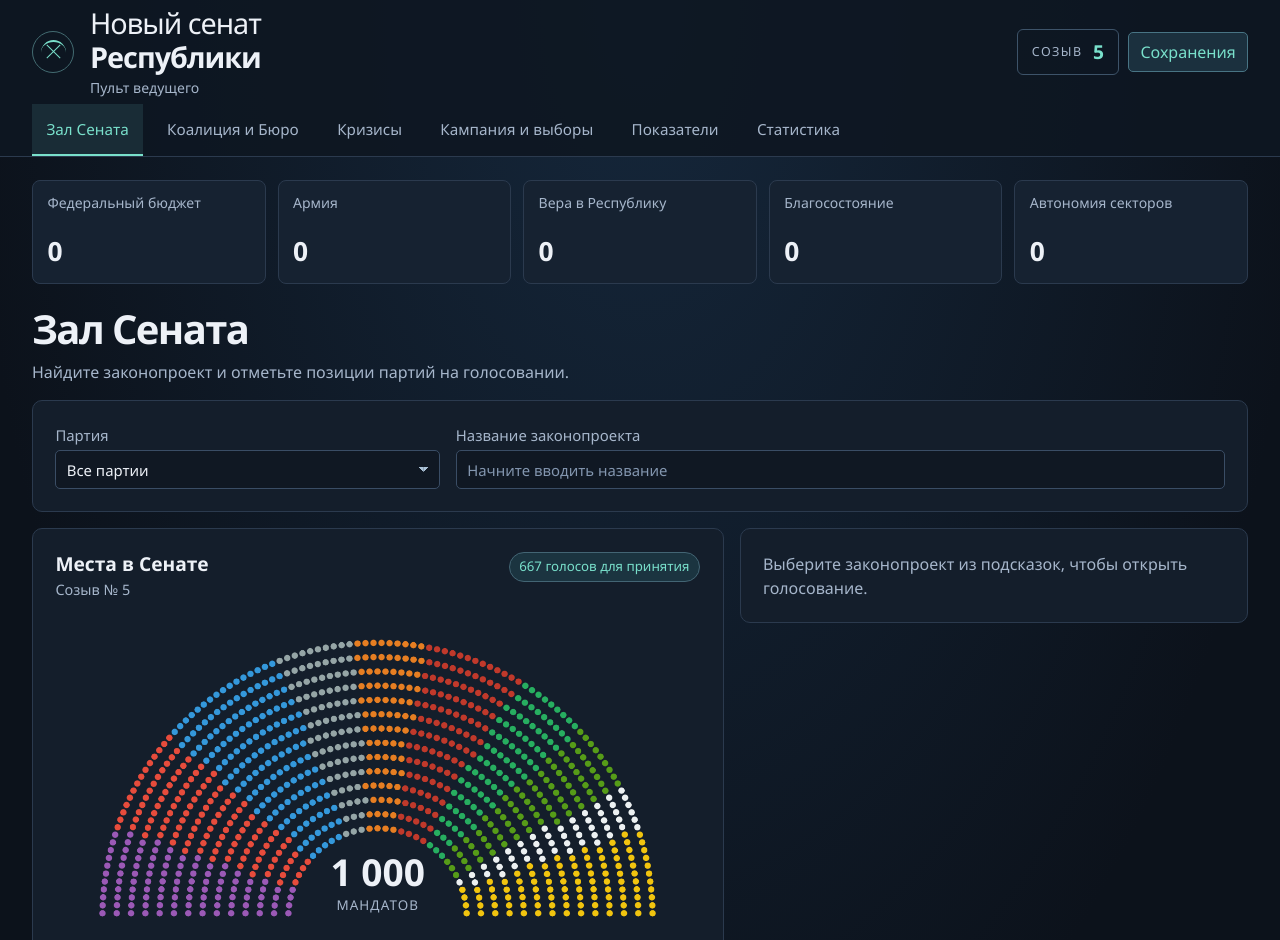
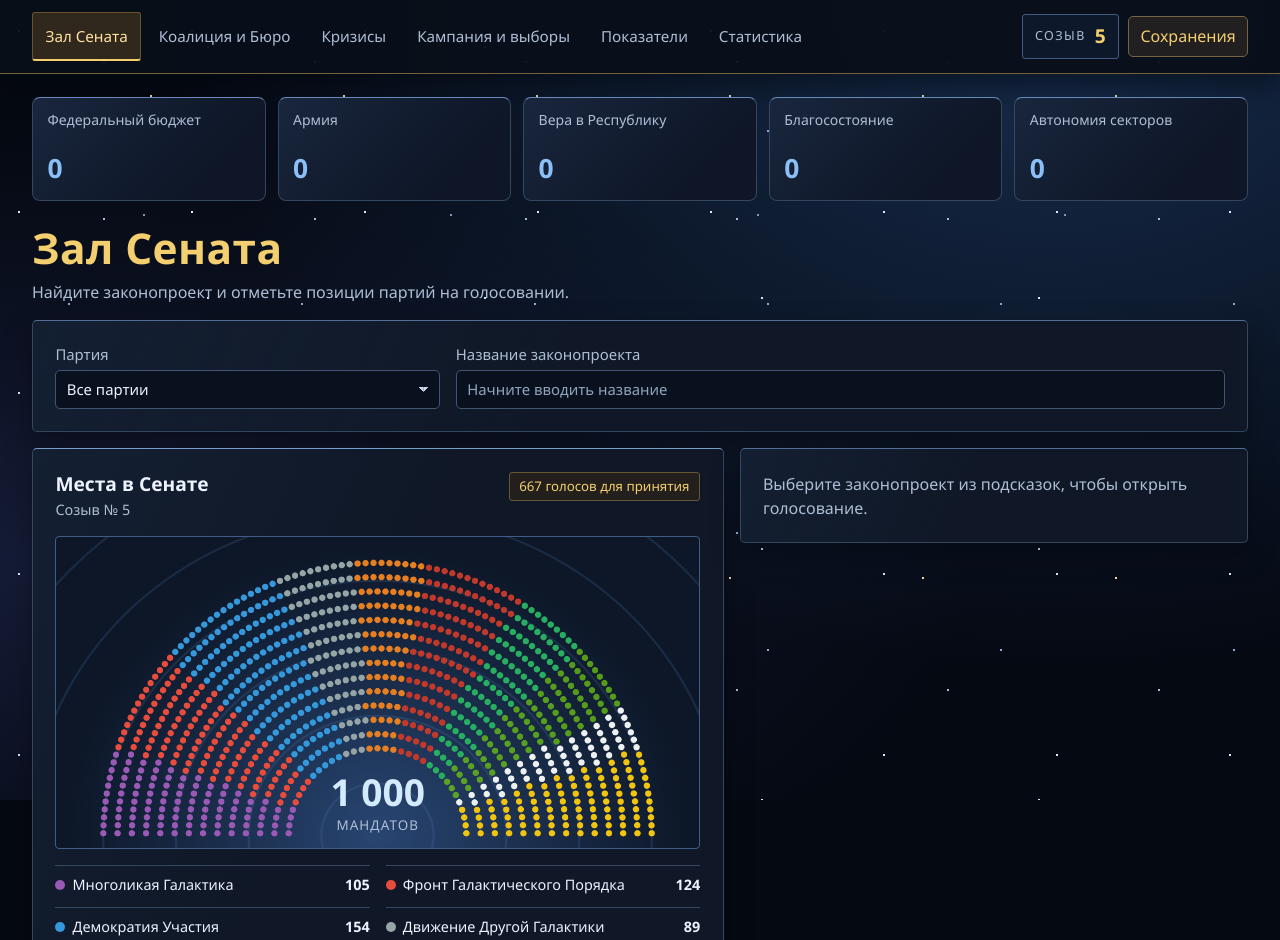
Before and after one commit to T4ras/T4ras.github.io, a plain HTML site: page galactic-senate/index.html in a window 1280 px wide. Shown: the top 940 px of the page. Drawn offline with Linux system fonts and the light colour scheme.

Commit message:
Restyle the simulator as a Galactic Senate terminal

```diff
--- a/galactic-senate/index.html
+++ b/galactic-senate/index.html
@@ -5,7 +5,7 @@
   <meta name="viewport" content="width=device-width, initial-scale=1">
   <meta name="description" content="Локальный симулятор для ведущего игры «Новый сенат Республики»">
   <title>Новый сенат Республики</title>
-  <link rel="stylesheet" href="./style.css?v=ffdb630213ac">
+  <link rel="stylesheet" href="./style.css?v=cedda2a79675">
   <script defer src="./data.js?v=a1d784bd5263"></script>
   <script defer src="./catalog.js?v=62d7a181ec51"></script>
   <script defer src="./crises.js?v=996662a63ceb"></script>
@@ -16,23 +16,19 @@
 <body>
   <header class="masthead">
     <div class="frame mast-row">
-      <div class="identity">
-        <span class="insignia" aria-hidden="true"><i></i></span>
-        <div><h1>Новый сенат <strong>Республики</strong></h1><p>Пульт ведущего</p></div>
-      </div>
+      <nav class="navigation" aria-label="Этапы игры">
+        <a href="#senate">Зал Сената</a>
+        <a href="#bureaus">Коалиция и Бюро</a>
+        <a href="#crisis">Кризисы</a>
+        <a href="#campaign">Кампания и выборы</a>
+        <a href="#board">Показатели</a>
+        <a href="#statistics">Статистика</a>
+      </nav>
       <div class="mast-actions">
         <div id="session" class="session"></div>
         <a class="saves-link" href="#saves">Сохранения</a>
       </div>
     </div>
-    <nav class="frame navigation" aria-label="Этапы игры">
-      <a href="#senate">Зал Сената</a>
-      <a href="#bureaus">Коалиция и Бюро</a>
-      <a href="#crisis">Кризисы</a>
-      <a href="#campaign">Кампания и выборы</a>
-      <a href="#board">Показатели</a>
-      <a href="#statistics">Статистика</a>
-    </nav>
   </header>
   <main class="frame">
     <section id="indicators" class="indicators" aria-label="Показатели Республики"></section>
--- a/galactic-senate/style.css
+++ b/galactic-senate/style.css
@@ -1,12 +1,14 @@
 :root {
   color-scheme: dark;
-  --bg: #0c121b;
-  --panel: #141e2b;
-  --field: #101823;
-  --stroke: #2b3a4e;
-  --text: #edf1f7;
-  --muted: #a6b6cb;
-  --accent: #79e0cb;
+  --bg: #050912;
+  --panel: #101827;
+  --field: #0a111e;
+  --stroke: #35465f;
+  --text: #edf3ff;
+  --muted: #aebed5;
+  --accent: #f4cf70;
+  --blue: #8abff8;
+  --display: "Bahnschrift", "Segoe UI", system-ui, sans-serif;
   --yes: #79e0b5;
   --no: #ff9a9a;
   --abstain: #edc583;
@@ -16,9 +18,29 @@
 * { box-sizing: border-box; }
 body {
   margin: 0;
-  background: radial-gradient(ellipse at 50% 0%, #15273b 0, transparent 42rem), var(--bg);
+  isolation: isolate;
+  background: var(--bg);
   color: var(--text);
   min-height: 100vh;
+}
+body::before {
+  content: "";
+  position: fixed;
+  inset: 0;
+  z-index: -1;
+  pointer-events: none;
+  background:
+    radial-gradient(1px 1px at 19px 31px, #dbe9ff 98%, transparent),
+    radial-gradient(1px 1px at 104px 62px, #aabbdd 98%, transparent),
+    radial-gradient(1px 1px at 69px 131px, #8ba8d9 98%, transparent),
+    radial-gradient(1px 1px at 151px 96px, #f4dca8 98%, transparent),
+    radial-gradient(1.5px 1.5px at 208px 47px, #d1e5ff 80%, transparent),
+    radial-gradient(1px 1px at 144px 215px, #7f97bc 98%, transparent),
+    radial-gradient(ellipse at 82% 0%, #172d4d 0, transparent 59%),
+    radial-gradient(ellipse at 4% 70%, #151c37 0, transparent 53%),
+    var(--bg);
+  background-size: 173px 181px, 211px 157px, 233px 173px, 193px 241px,
+    277px 251px, 307px 293px, auto, auto, auto;
 }
 [hidden] { display: none !important; }
 a { color: var(--accent); text-underline-offset: .25em; }
@@ -31,21 +53,22 @@ h3 { font-size: 1.2rem; line-height: 1.25; }
 h4 { margin: 1.25rem 0 .55rem; }
 .frame { width: min(100% - 4rem, 1300px); margin-inline: auto; }
 
-.masthead { border-bottom: 1px solid var(--stroke); background: #0e1722e6; }
-.mast-row { min-height: 104px; display: flex; align-items: center; justify-content: space-between; gap: 1rem; }
-.identity { display: flex; align-items: center; gap: 1rem; }
-.identity h1 { font-size: clamp(1.25rem, 3vw, 1.8rem); line-height: 1.15; font-weight: 500; letter-spacing: -.035em; }
-.identity p { margin-top: .25rem; color: var(--muted); font-size: .875rem; }
-.insignia { flex: 0 0 42px; height: 42px; display: grid; place-items: center; border: 1px solid #436b71; border-radius: 50%; }
-.insignia i { width: 25px; height: 25px; border-top: 2px solid var(--accent); border-radius: 50%; position: relative; }
-.insignia i::before, .insignia i::after { content: ""; position: absolute; top: 9px; left: 3px; width: 19px; height: 1px; background: var(--accent); transform: rotate(45deg); }
-.insignia i::after { transform: rotate(-45deg); }
-.session { display: flex; gap: .65rem; align-items: center; padding: .5rem .85rem; border: 1px solid #3d5369; border-radius: 6px; }
+.masthead {
+  background: #090f1af2;
+  border-bottom: 1px solid #76613b;
+  box-shadow: 0 12px 28px #02050b80;
+}
+.mast-row { min-height: 73px; display: flex; align-items: center; justify-content: space-between; gap: 1.15rem; }
+.session {
+  display: flex; align-items: center; gap: .55rem; padding: .44rem .75rem;
+  border: 1px solid #425a80; border-radius: 3px; background: #0d182b;
+  white-space: nowrap;
+}
 .session span { font-size: .78rem; letter-spacing: .12em; color: var(--muted); }
 .session b { font-size: 1.2rem; color: var(--accent); }
-.mast-actions { display: flex; align-items: center; gap: .6rem; }
-.saves-link { display: inline-block; border: 1px solid #487484; border-radius: 5px; padding: .45rem .7rem; color: var(--accent); background: #1b303e; text-decoration: none; white-space: nowrap; }
-.saves-link:hover, .saves-link[aria-current="page"] { background: #294756; }
+.mast-actions { display: flex; flex: none; align-items: center; gap: .6rem; }
+.saves-link { display: inline-block; border: 1px solid #756440; border-radius: 5px; padding: .45rem .7rem; color: var(--accent); background: #221f20; text-decoration: none; white-space: nowrap; }
+.saves-link:hover, .saves-link[aria-current="page"] { background: #3b3121; }
 .save-panel { margin-bottom: .9rem; }
 .save-panel h3 { margin-bottom: .45rem; }
 .save-toolbar, .save-row-actions { display: flex; flex-wrap: wrap; align-items: center; gap: .55rem; }
@@ -56,35 +79,51 @@ h4 { margin: 1.25rem 0 .55rem; }
 .save-list li:last-child { padding-bottom: 0; }
 .save-list strong { display: block; }
 
-.navigation { display: flex; overflow-x: auto; gap: .6rem; scrollbar-width: thin; }
-.navigation a { display: block; flex-shrink: 0; padding: .85rem .9rem; border-bottom: 2px solid transparent; color: var(--muted); text-decoration: none; font-size: .95rem; }
-.navigation a:hover { color: var(--text); background: #1b2a3a; }
-.navigation a[aria-current="page"] { border-color: var(--accent); color: var(--accent); background: #192c36; }
+.navigation { display: flex; min-width: 0; overflow-x: auto; gap: .25rem; scrollbar-width: thin; }
+.navigation a { display: block; flex-shrink: 0; padding: .7rem .78rem; border: 1px solid transparent; border-bottom: 2px solid transparent; border-radius: 3px; color: var(--muted); text-decoration: none; font-size: .95rem; }
+.navigation a:hover { color: var(--text); background: #19273b; }
+.navigation a[aria-current="page"] { border-color: #675333; border-bottom-color: var(--accent); color: #ffe2a0; background: #30281c; }
+
+main.frame { padding-bottom: 2rem; }
 
 .indicators { display: grid; grid-template-columns: repeat(5, minmax(0, 1fr)); gap: .75rem; margin: 1.45rem 0; }
-.metric { display: grid; align-content: space-between; min-height: 104px; border: 1px solid var(--stroke); border-radius: 8px; background: #162231; padding: .7rem .9rem; }
+.metric { display: grid; align-content: space-between; min-height: 104px; border: 1px solid var(--stroke); border-radius: 8px; background: linear-gradient(135deg, #19263d, #0e1627 75%); border-top-color: #688abb; padding: .7rem .9rem; }
 .metric > span { font-size: .875rem; color: var(--muted); }
-.metric strong { font-size: 1.65rem; font-variant-numeric: tabular-nums; }
+.metric strong { font-size: 1.65rem; font-variant-numeric: tabular-nums; color: var(--blue); }
+.metric strong.yes { color: var(--yes); }
+.metric strong.no { color: var(--no); }
 .metric small { font-size: .875rem; color: var(--muted); font-weight: 500; }
 .meter { height: 3px; background: #314257; border-radius: 8px; overflow: hidden; }
 .meter i { display: block; height: 100%; background: var(--accent); }
 
 .page-title { margin: 1.45rem 0 1rem; }
-.page-title h2 { font-size: clamp(1.65rem, 4vw, 2.5rem); line-height: 1.12; letter-spacing: -.04em; }
+.page-title h2 { font-family: var(--display); font-size: clamp(1.8rem, 4vw, 2.65rem); line-height: 1.12; letter-spacing: .01em; color: var(--accent); }
 .page-title p { color: var(--muted); margin-top: .5rem; }
-.panel { min-width: 0; border: 1px solid var(--stroke); border-radius: 10px; background: var(--panel); padding: clamp(1rem, 2vw, 1.4rem); }
+.panel { min-width: 0; border: 1px solid var(--stroke); border-top-color: #526e96; border-radius: 5px; padding: clamp(1rem, 2vw, 1.4rem);
+  background: linear-gradient(115deg, #18284070, transparent 43%), var(--panel);
+  box-shadow: 0 12px 28px #02050b5c; }
 .panel-head { display: flex; align-items: flex-start; justify-content: space-between; flex-wrap: wrap; gap: .6rem; margin-bottom: 1rem; }
 .panel-head p { margin-top: .2rem; color: var(--muted); font-size: .9rem; }
-.tag { border: 1px solid #436574; border-radius: 20px; background: #1b3440; color: var(--accent); padding: .25rem .6rem; font-size: .83rem; }
+.tag { border: 1px solid #655635; border-radius: 3px; background: #231f1c; color: var(--accent); padding: .25rem .6rem; font-size: .83rem; }
 .tag.passed { color: var(--yes); }
 .tag.rejected { color: var(--no); }
 .tag.second { color: var(--abstain); }
 .split { display: grid; gap: 1rem; align-items: start; }
 .senate-layout { grid-template-columns: minmax(0, 1.36fr) minmax(0, 1fr); }
-.chamber { max-width: 650px; margin-inline: auto; position: relative; }
+.chamber-panel { border-top-color: #789ccc; }
+.chamber {
+  max-width: 650px;
+  margin-inline: auto;
+  position: relative;
+  background:
+    repeating-radial-gradient(ellipse at 50% 96%, transparent 0 12%, #547fbd30 12.2% 12.45%, transparent 12.7% 16%),
+    radial-gradient(ellipse at 50% 95%, #284571, #0d1728 68%);
+  border: 1px solid #405d85;
+  border-radius: 4px;
+}
 .chamber canvas { display: block; width: 100%; height: auto; }
 .chamber-total { position: absolute; bottom: 4%; left: 0; right: 0; text-align: center; pointer-events: none; }
-.chamber-total strong { display: block; font-variant-numeric: tabular-nums; font-size: clamp(1.15rem, 2.9vw, 2.7rem); line-height: 1.04; }
+.chamber-total strong { display: block; color: #d3eaff; font-variant-numeric: tabular-nums; font-size: clamp(1.15rem, 2.9vw, 2.7rem); line-height: 1.04; }
 .chamber-total span { color: var(--muted); font-size: clamp(.6rem, 1.2vw, .84rem); letter-spacing: .08em; }
 .legend { display: grid; grid-template-columns: repeat(2, minmax(0, 1fr)); column-gap: 1rem; row-gap: .15rem; list-style: none; margin: 1rem 0 0; padding: 0; }
 .legend li { display: flex; align-items: baseline; justify-content: space-between; gap: .6rem; border-top: 1px solid var(--stroke); padding: .52rem 0; font-size: .9rem; }
@@ -93,13 +132,13 @@ h4 { margin: 1.25rem 0 .55rem; }
 label { display: block; color: var(--muted); font-size: .93rem; }
 label > input:not([type="checkbox"], [type="radio"], [type="range"]), label > select { margin-top: .28rem; }
 input:not([type="checkbox"], [type="radio"], [type="range"]), select {
-  display: block; width: 100%; border: 1px solid #3a4d65; border-radius: 5px;
+  display: block; width: 100%; border: 1px solid #415572; border-radius: 5px;
   background-color: var(--field); padding: .45rem .65rem; min-height: 2.35rem; color: var(--text);
 }
-input::placeholder { color: #8396af; }
-select { appearance: none; padding-right: 1.8rem; background-image: linear-gradient(45deg, transparent 50%, #aac1d6 50%), linear-gradient(135deg, #aac1d6 50%, transparent 50%); background-position: right .95rem center, right .65rem center; background-size: .3rem .3rem; background-repeat: no-repeat; }
+input::placeholder { color: #91a4bd; }
+select { appearance: none; padding-right: 1.8rem; background-image: linear-gradient(45deg, transparent 50%, #cad8e9 50%), linear-gradient(135deg, #cad8e9 50%, transparent 50%); background-position: right .95rem center, right .65rem center; background-size: .3rem .3rem; background-repeat: no-repeat; }
 select:disabled { cursor: default; opacity: .75; }
-details { border: 1px solid var(--stroke); border-radius: 6px; background: #101a26; padding: .65rem .75rem; }
+details { border: 1px solid var(--stroke); border-radius: 6px; background: #0b1424; padding: .65rem .75rem; }
 summary { font-weight: 600; }
 details p { margin-top: .65rem; }
 .vote-list { margin-top: .55rem; }
@@ -114,12 +153,12 @@ details p { margin-top: .65rem; }
 .yes { color: var(--yes); }
 .no { color: var(--no); }
 .abstain { color: var(--abstain); }
-button { border: 1px solid #487484; border-radius: 5px; padding: .55rem .85rem; }
-.primary { min-height: 2.7rem; color: #0c211e; background: var(--accent); border-color: transparent; font-weight: 700; }
-.primary:hover { background: #a1efdd; }
-.quiet { background: #1b303e; color: var(--accent); font-size: .85rem; margin-top: .7rem; }
-.quiet:hover { background: #274355; }
-.notice { padding: .75rem 1rem; border: 1px solid #4b877f; border-radius: 6px; background: #19353a; color: #c0f6e9; margin-bottom: 1rem; }
+button { border: 1px solid #756440; border-radius: 5px; padding: .55rem .85rem; }
+.primary { min-height: 2.7rem; color: #171107; background: var(--accent); border-color: transparent; font-weight: 700; }
+.primary:hover { background: #ffe5a2; }
+.quiet { background: #221f20; color: var(--accent); font-size: .85rem; margin-top: .7rem; }
+.quiet:hover { background: #3c3120; }
+.notice { padding: .75rem 1rem; border: 1px solid #73613a; border-radius: 6px; background: #292418; color: #f9e3a9; margin-bottom: 1rem; }
 .muted { color: var(--muted); font-size: .875rem; }
 .lead { max-width: 76ch; margin-top: .5rem; color: var(--muted); }
 .empty { color: var(--muted); }
@@ -132,7 +171,7 @@ button { border: 1px solid #487484; border-radius: 5px; padding: .55rem .85rem;
 .party-checks label, .choice { display: flex; align-items: flex-start; gap: .5rem; padding: .5rem .6rem; border: 1px solid var(--stroke); border-radius: 6px; background: var(--field); color: var(--text); }
 .party-checks input, .choice input { margin: .32rem 0 0; }
 .party-checks b { margin-left: auto; }
-.party-checks label:has(:checked), .choice:has(:checked) { border-color: var(--accent); background: #1b333a; }
+.party-checks label:has(:checked), .choice:has(:checked) { border-color: var(--accent); background: #2a2419; }
 .coalition-total { color: var(--accent); }
 .actions { display: flex; justify-content: flex-end; margin-top: 1rem; }
 fieldset { padding: 0; border: 0; margin: 1rem 0; min-width: 0; }
@@ -152,16 +191,19 @@ td select { min-width: 13rem; }
 .results-bar { display: flex; height: .64rem; border-radius: 10px; overflow: hidden; margin: 0 0 .7rem; background: var(--field); }
 .results-bar i { background: currentColor; }
 
+@media (max-width: 1050px) {
+  .mast-row { display: grid; grid-template-columns: minmax(0, 1fr); gap: .4rem; padding-block: .55rem; }
+  .mast-actions { grid-row: 1; justify-content: flex-end; }
+  .navigation { grid-row: 2; }
+}
+
 @media (max-width: 860px) {
   .frame { width: min(100% - 2rem, 1300px); }
   .senate-layout { grid-template-columns: 1fr; }
   .chamber-total strong { font-size: clamp(1.35rem, 6vw, 2.7rem); }
 }
 @media (max-width: 590px) {
-  .mast-row { min-height: 82px; }
-  .insignia { display: none; }
   .session { gap: .4rem; padding: .4rem .5rem; }
-  .mast-actions { flex-wrap: wrap; justify-content: flex-end; }
   .navigation { gap: .1rem; }
   .navigation a { padding-inline: .65rem; }
   .indicators { grid-template-columns: repeat(2, minmax(0, 1fr)); gap: .4rem; }
@@ -202,14 +244,14 @@ td select { min-width: 13rem; }
 
 .law-search { display: grid; grid-template-columns: minmax(12rem, 1fr) minmax(0, 2fr); align-items: start; gap: 1rem; margin-bottom: 1rem; }
 .law-completion { position: relative; }
-.law-suggestions { position: absolute; z-index: 2; inset: 100% 0 auto; max-height: min(19rem, 50vh); overflow-y: auto; margin: .25rem 0 0; padding: .25rem; list-style: none; border: 1px solid #3a4d65; border-radius: 6px; background: #172333; box-shadow: 0 8px 24px #0008; }
+.law-suggestions { position: absolute; z-index: 2; inset: 100% 0 auto; max-height: min(19rem, 50vh); overflow-y: auto; margin: .25rem 0 0; padding: .25rem; list-style: none; border: 1px solid #415572; border-radius: 6px; background: #111d30; box-shadow: 0 8px 24px #0008; }
 .law-suggestions li { padding: .4rem .6rem; cursor: pointer; border-radius: 4px; }
-.law-suggestions li:hover, .law-suggestions li[aria-selected="true"] { background: #243e4f; }
+.law-suggestions li:hover, .law-suggestions li[aria-selected="true"] { background: #293449; }
 .law-suggestions small { display: block; font-size: .85rem; color: var(--muted); }
 #law-search-status { margin-top: .35rem; }
 
 .flag-list { display: grid; gap: .4rem; }
-.vote-flag { display: grid; grid-template-columns: 2.7rem minmax(0, 1fr) auto minmax(6.3rem, auto); align-items: center; gap: .55rem; width: 100%; min-height: 2.5rem; padding: .3rem .55rem .3rem .35rem; border: 1px solid #44556d; border-radius: 5px; color: var(--text); background: var(--field); font-size: .85rem; text-align: left; }
+.vote-flag { display: grid; grid-template-columns: 2.7rem minmax(0, 1fr) auto minmax(6.3rem, auto); align-items: center; gap: .55rem; width: 100%; min-height: 2.5rem; padding: .3rem .55rem .3rem .35rem; border: 1px solid #425675; border-radius: 5px; color: var(--text); background: var(--field); font-size: .85rem; text-align: left; }
 .vote-flag:hover { border-color: var(--text); }
 .vote-flag[data-position="yes"] { background: #15352e; border-color: #5aaf91; }
 .vote-flag[data-position="no"] { background: #3a252c; border-color: #c16e7a; }
@@ -219,7 +261,7 @@ td select { min-width: 13rem; }
 .flag-party { overflow-wrap: anywhere; }
 .flag-seats { font-variant-numeric: tabular-nums; color: var(--muted); }
 .flag-position { text-align: right; color: var(--abstain); }
-.primary:disabled { cursor: default; background: #263946; color: var(--muted); }
+.primary:disabled { cursor: default; background: #263143; color: var(--muted); }
 
 .crisis-grid { display: grid; grid-template-columns: repeat(2, minmax(0, 1fr)); gap: 1rem; }
 .crisis-question .choice { min-height: 3.5rem; }
```
